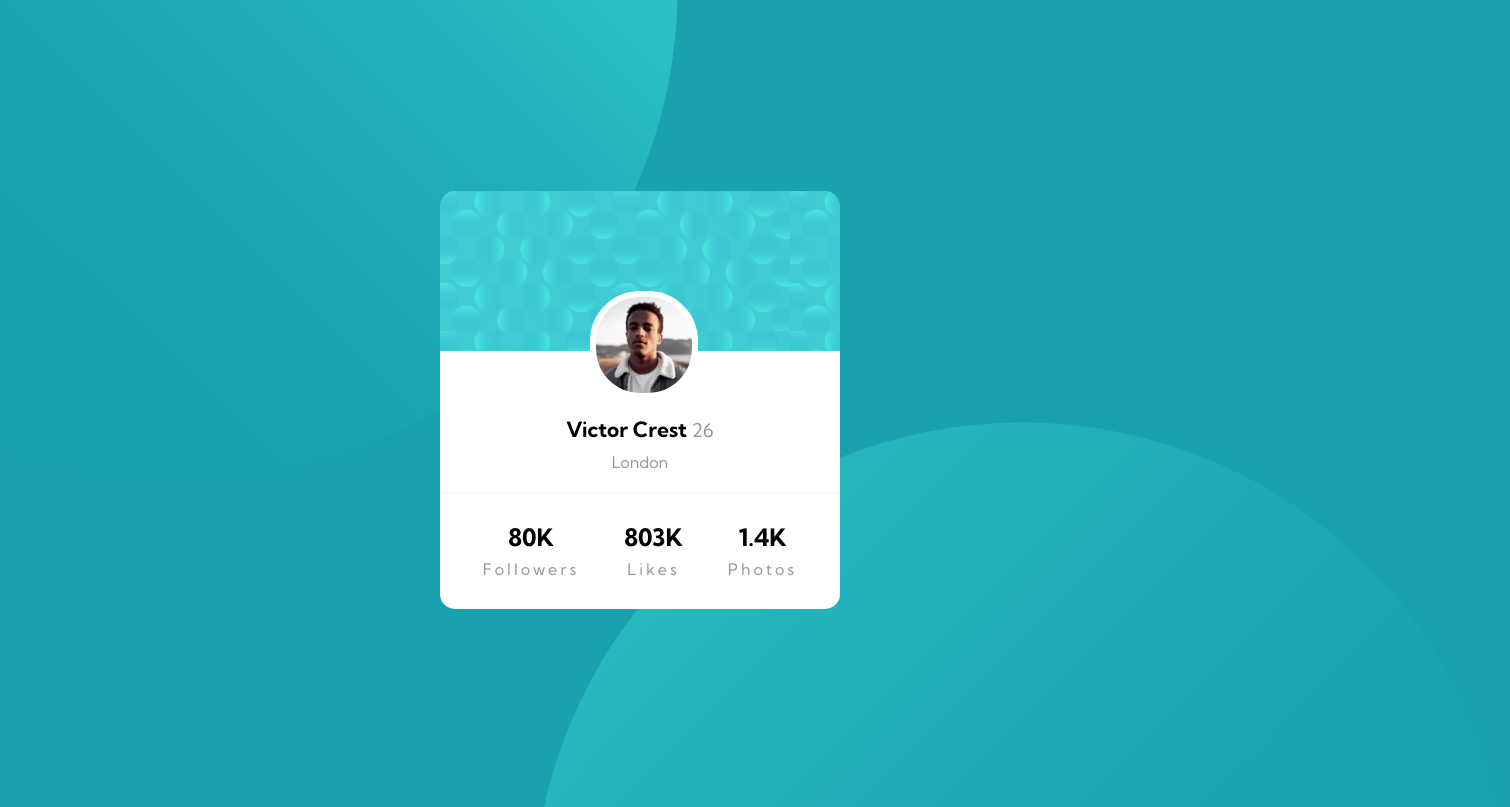
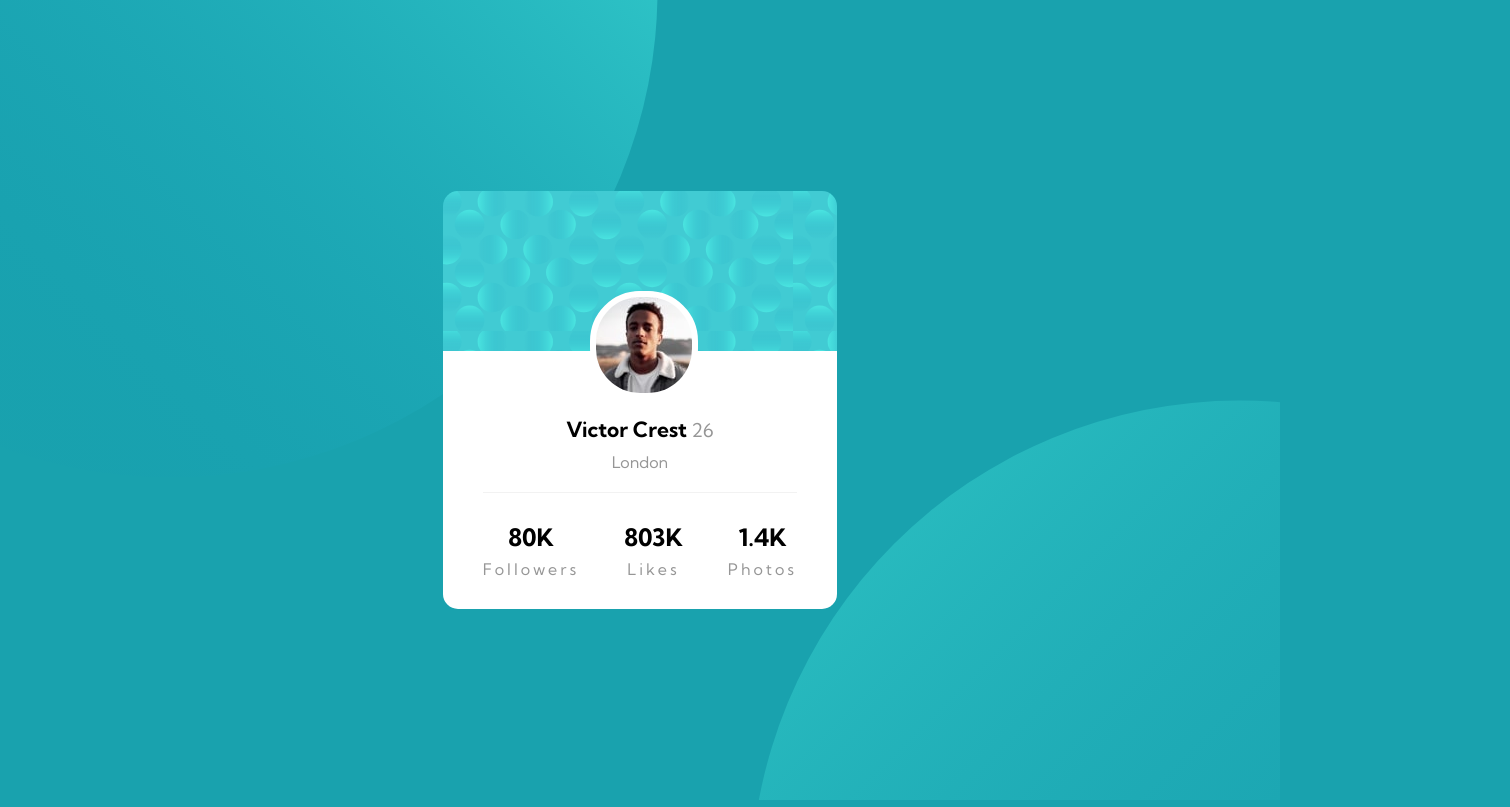
Before and after one commit to xMattRx/profile-card-component-main, a plain HTML site: page index.html in a window 1280 px wide. Shown: the top 807 px of the page, 1510 px wide, since content can reach past the window. Drawn offline with Linux system fonts and the light colour scheme.

Commit message:
finish challenge

```diff
--- a/index.html
+++ b/index.html
@@ -13,8 +13,8 @@
 </head>
 
 <body>
-  <img src="./images/bg-pattern-top.svg" alt="" class="circle-1">
-  <img src="./images/bg-pattern-bottom.svg" alt="" class="circle-2">
+  <!-- <img src="./images/bg-pattern-top.svg" alt="" class="circle-1">
+  <img src="./images/bg-pattern-bottom.svg" alt="" class="circle-2"> -->
 
   <div class="container">
     <div class="card-container">
@@ -48,18 +48,6 @@
     </div>
   </div>
 
-  <!--
-
-
-
-
-
-
-
-
-
-
-   -->
 
 </body>
 
--- a/style.scss
+++ b/style.scss
@@ -32,11 +32,19 @@ body {
     display: flex;
     justify-content: center;
     height: 100%;
+    background-image: url('./images/bg-pattern-top.svg'), url('./images/bg-pattern-bottom.svg');
+    background-position: -320px -500px, 750px 400px;
+    background-repeat: no-repeat;
+    background-attachment: fixed;
+
+    @media screen and (max-width: 700px) {
+        background-position: -750px -560px, 200px 300px;
+    }
 
     .card-container {
         display: flex;
         flex-direction: column;
-        width: max-content;
+
 
         .card-header {
             background: url('./images/bg-pattern-card.svg');
@@ -44,7 +52,6 @@ body {
             border-top-right-radius: 15px;
             height: 160px;
             position: relative;
-            width: 400px;
 
             .container-photo {
                 align-items: flex-start;
@@ -80,6 +87,11 @@ body {
             z-index: 0;
             border-bottom-left-radius: 15px;
             border-bottom-right-radius: 15px;
+            padding: 0 40px;
+
+            @media screen and (max-width: 400px) {
+                padding: 0 20px;
+            }
 
             .informations {
                 align-items: center;
```
Also changed, not shown: style.css, 1 other file.
